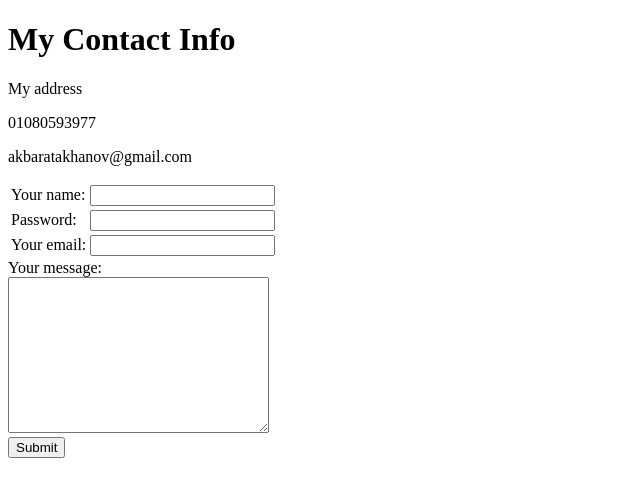
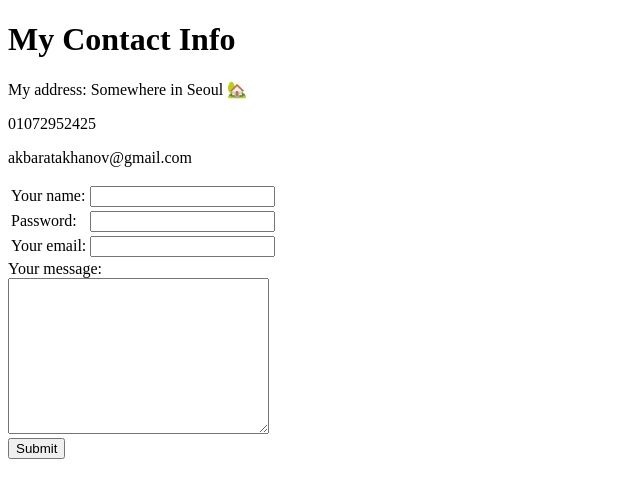
Before and after one commit to Tekken-cmd/CV, a plain HTML site: page contact-me.html in a window 1280 px wide. Shown: the whole page, without its empty margins (0-640 px from the left). Drawn offline with Linux system fonts and the light colour scheme.

Commit message:
Update contact-me.html

```diff
--- a/contact-me.html
+++ b/contact-me.html
@@ -8,8 +8,8 @@
 
 <body>
   <h1> My Contact Info </h1>
-  <p> My address </p>
-  <p> 01080593977 </p>
+  <p> My address: Somewhere in Seoul 🏡</p>
+  <p> 01072952425 </p>
   <p> akbaratakhanov@gmail.com </p>
 
   <form action="mailto:akbaratakhanov@gmail.com" method="post" enctype="text/plain">
```
